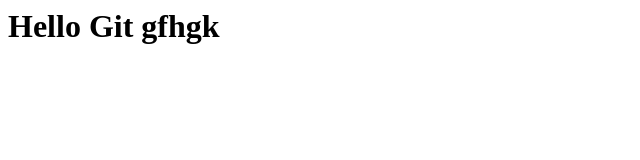
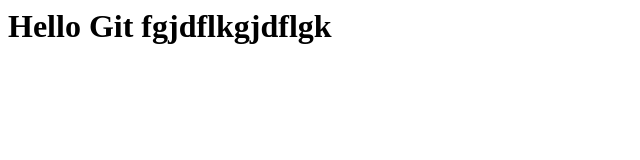
Before and after one commit to Ale3Ksander/MyGit, a plain HTML site: page index.html in a window 1280 px wide. Shown: the whole page, without its empty margins (0-640 px from the left). Drawn offline with Linux system fonts and the light colour scheme.

Commit message:
Revert "Cancel commit"
This reverts commit 080d1dab4f33ea1ff5ba91f38483e92b07b23ca7.

```diff
--- a/index.html
+++ b/index.html
@@ -1 +1 @@
-<h1>Hello Git gfhgk</h1>
+<h1>Hello Git fgjdflkgjdflgk</h1>
```
